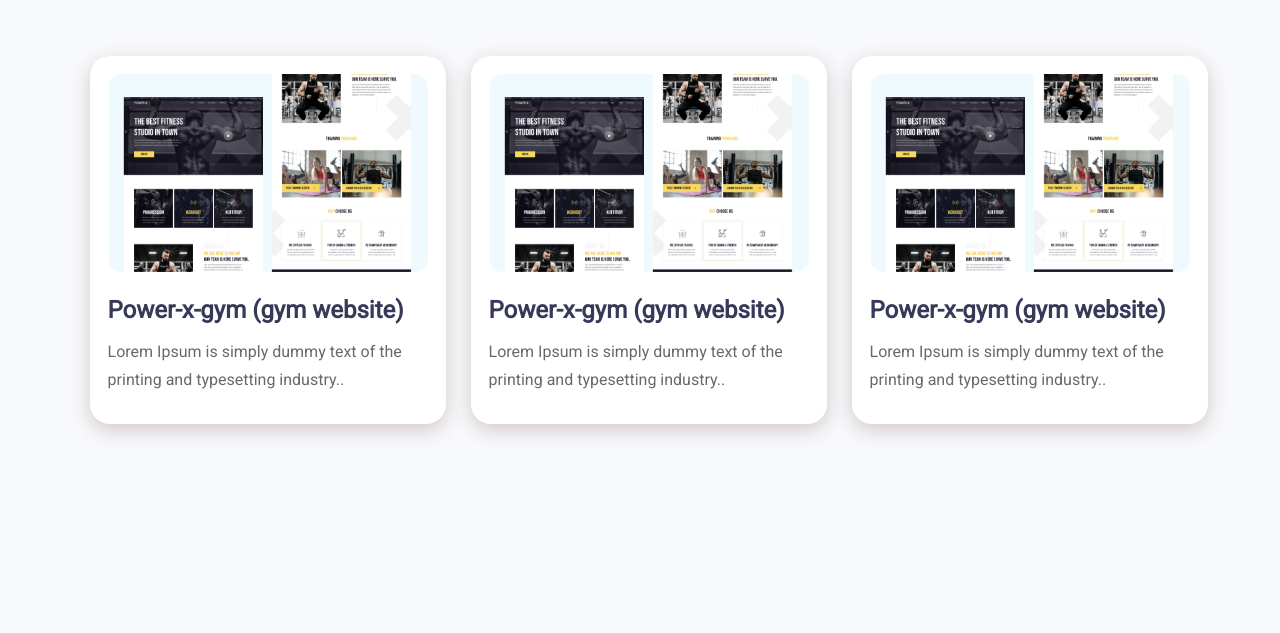
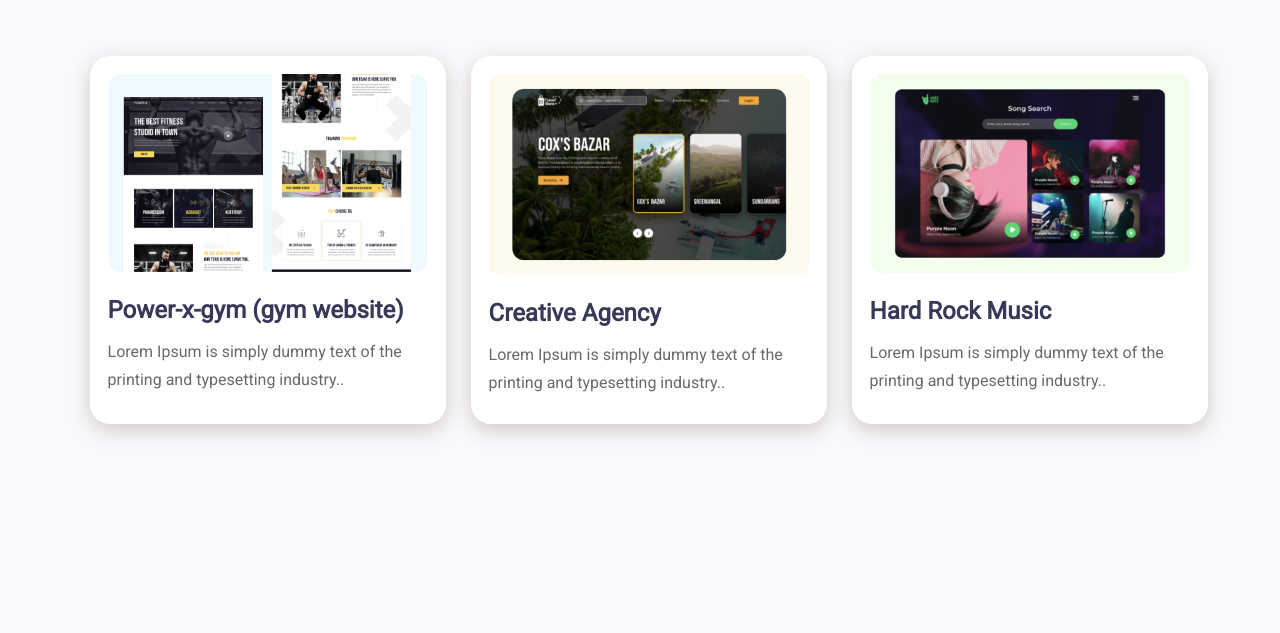
Before and after one commit to DrVen0m/project1, a plain HTML site: page index.html in a window 1280 px wide. Shown: the part 1267-1900 px from the top of the page. Drawn offline with Linux system fonts and the light colour scheme.

Commit message:
simple changes

```diff
--- a/index.html
+++ b/index.html
@@ -42,13 +42,13 @@
             <p>Lorem Ipsum is simply dummy text of the printing and typesetting industry..</p>
         </div>
         <div class="third">
-            <img src="img/image 4.png" alt="">
-            <h2>Power-x-gym (gym website)</h2>
+            <img src="img/image 5.png" alt="">
+            <h2>Creative Agency</h2>
             <p>Lorem Ipsum is simply dummy text of the printing and typesetting industry..</p>
         </div>
         <div class="third">
-            <img src="img/image 4.png" alt="">
-            <h2>Power-x-gym (gym website)</h2>
+            <img src="img/image 8.png" alt="">
+            <h2>Hard Rock Music</h2>
             <p>Lorem Ipsum is simply dummy text of the printing and typesetting industry..</p>
         </div>
 
```
